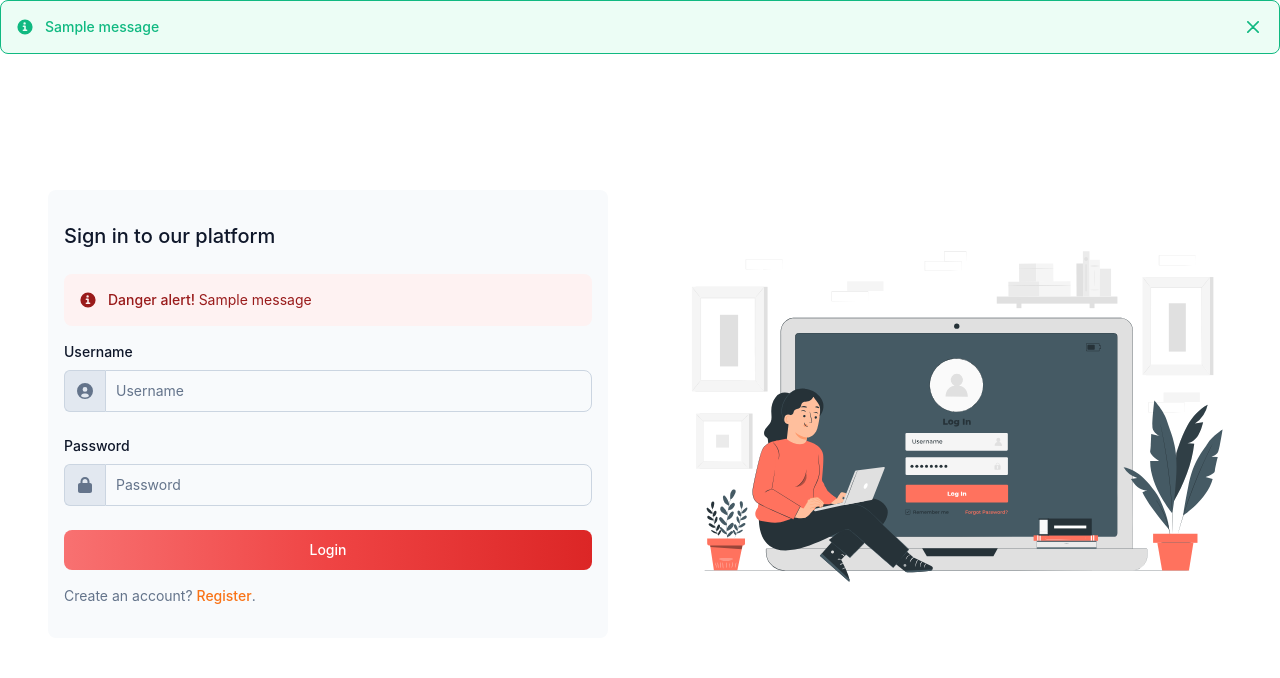
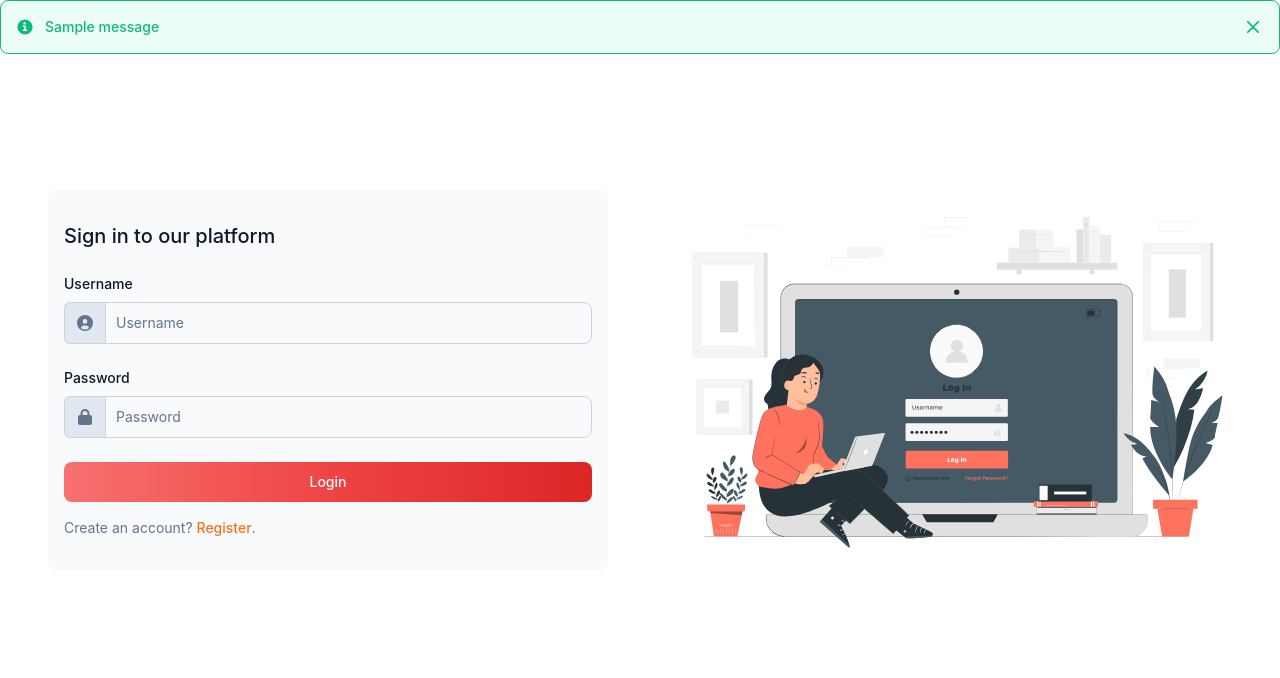
Before and after one commit to AristonCatipay/django_smartket, a Django app: a page that uses core/templates/core/signin.html in a window 1280 px wide. Shown: the part 64-742 px from the top of the page. Run offline with Django 4.2, Linux system fonts and the light colour scheme; tables that the repository leaves empty hold one stand-in row (values such as "Sample post"); one stand-in notice (Sample message) is shown; style sheets or scripts are compiled from the project's sources; some libraries are stand-ins or nearby versions.

Commit message:
Remove the old alert messages for success, error, warning messages in the core app's signin and signup form.

```diff
--- a/core/templates/core/signin.html
+++ b/core/templates/core/signin.html
@@ -11,18 +11,6 @@
                 <h5 class="mb-6 text-xl font-medium text-gray-900 dark:text-white">Sign in to our platform</h5>
                 <form action="." method="post">
                     {% csrf_token %}
-
-                    {% for message in messages %}
-                    <div class="flex items-center p-4 mb-4 text-sm text-red-800 rounded-lg bg-red-50 dark:bg-gray-800 dark:text-red-400" role="alert">
-                        <svg class="flex-shrink-0 inline w-4 h-4 mr-3" aria-hidden="true" xmlns="http://www.w3.org/2000/svg" fill="currentColor" viewBox="0 0 20 20">
-                            <path d="M10 .5a9.5 9.5 0 1 0 9.5 9.5A9.51 9.51 0 0 0 10 .5ZM9.5 4a1.5 1.5 0 1 1 0 3 1.5 1.5 0 0 1 0-3ZM12 15H8a1 1 0 0 1 0-2h1v-3H8a1 1 0 0 1 0-2h2a1 1 0 0 1 1 1v4h1a1 1 0 0 1 0 2Z"/>
-                        </svg>
-                        <span class="sr-only">Info</span>
-                        <div>
-                            <span class="font-medium">Danger alert! </span> {{ message }}
-                        </div>
-                    </div>
-                    {% endfor %}
 
                     <label for="website-admin" class="block mb-2 text-sm font-medium text-gray-900 dark:text-white">Username</label>
                     <div class="flex mb-6">
```
Also changed, not shown: core/templates/core/signup.html (+1 -13 lines), core/templates/core/base.html (indentation only). Lines whose indentation alone changed are shown as unchanged.
